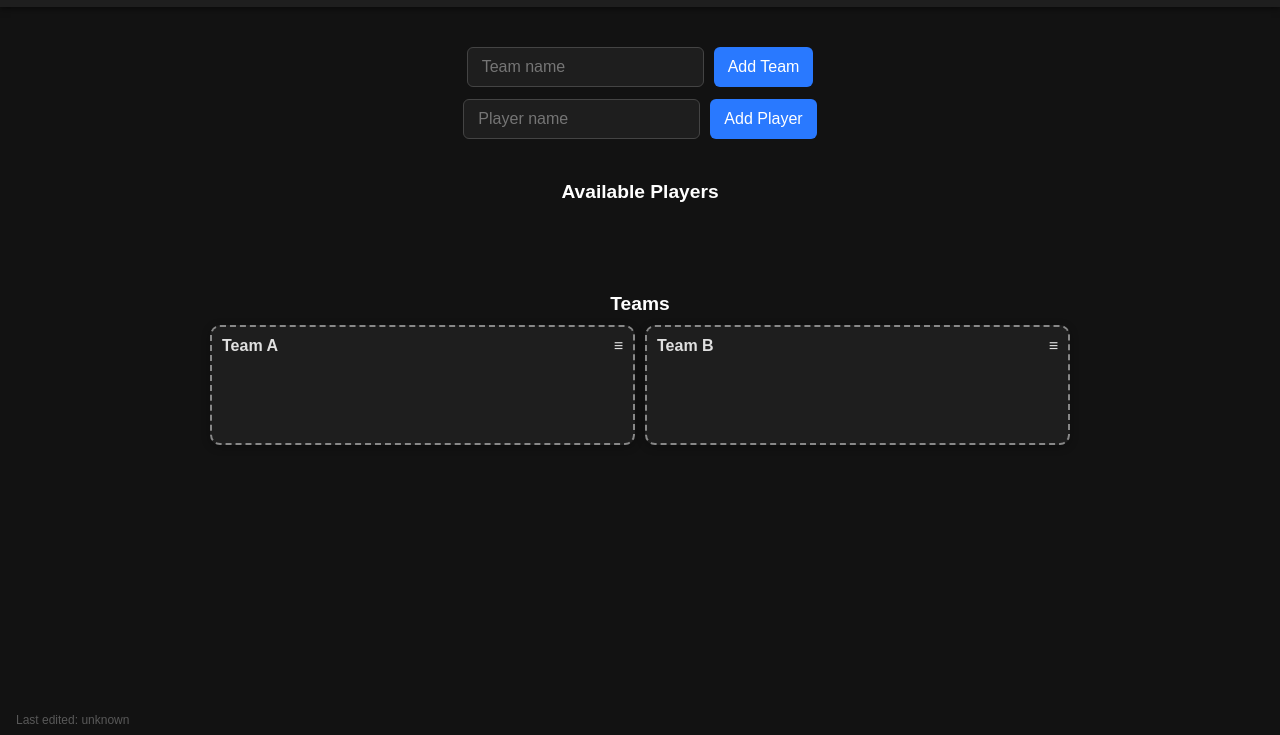
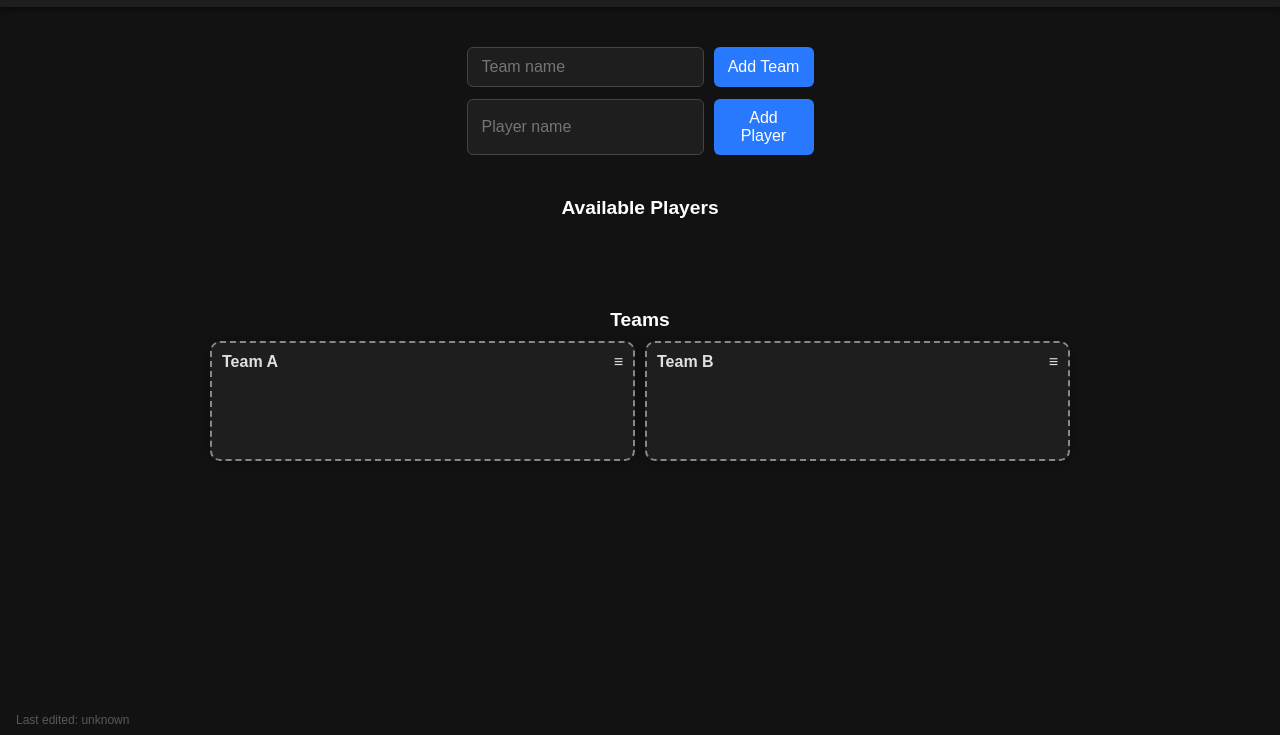
Before and after one commit to ThisAccountHasCode/TeamMaker, a plain HTML site: page index.html in a window 1280 px wide. Shown: the part 65-800 px from the top of the page. Drawn offline with Linux system fonts and the light colour scheme; no server answers.

Commit message:
Update style.css
Some dingo made the previous alignment all off. Dingo fired, alignment centered - Carry on!

```diff
--- a/style.css
+++ b/style.css
@@ -82,36 +82,48 @@ h1 {
   color: #ffffff;
 }
 
-input, button {
-  padding: 10px 14px;
-  font-size: 16px;
-  border: none;
-  border-radius: 6px;
-}
-
-input {
-  background-color: #1e1e1e;
-  color: #fff;
-  border: 1px solid #444;
-}
-
-button {
-  background-color: #2979ff;
-  color: white;
-  cursor: pointer;
-  transition: background 0.3s ease;
-}
-
-button:hover {
-  background-color: #5393ff;
-}
-
+/* Updated input and button styling for matching widths */
 .input-section {
   margin-bottom: 12px;
   display: flex;
   justify-content: center;
-  flex-wrap: wrap;
+  flex-wrap: nowrap; /* no wrapping */
   gap: 10px;
+  max-width: 420px;  /* optional to constrain width */
+  margin-left: auto;
+  margin-right: auto;
+}
+
+.input-section input {
+  flex: 1;             /* fill available space */
+  min-width: 0;        /* prevent overflow */
+  max-width: 300px;    /* optional max width */
+  background-color: #1e1e1e;
+  color: #fff;
+  border: 1px solid #444;
+  padding: 10px 14px;
+  font-size: 16px;
+  border-radius: 6px;
+  border-style: solid;
+  border-width: 1px;
+  border-color: #444;
+}
+
+.input-section button {
+  width: 100px;        /* fixed button width */
+  flex-shrink: 0;      /* no shrinking */
+  background-color: #2979ff;
+  color: white;
+  cursor: pointer;
+  padding: 10px 14px;
+  font-size: 16px;
+  border-radius: 6px;
+  border: none;
+  transition: background 0.3s ease;
+}
+
+.input-section button:hover {
+  background-color: #5393ff;
 }
 
 .grid {
@@ -193,6 +205,20 @@ button:hover {
   .container {
     padding: 20px 10px;
   }
+
+  /* Adjust input-section for smaller screens */
+  .input-section {
+    flex-wrap: wrap;
+    max-width: 100%;
+  }
+
+  .input-section button {
+    width: 100%;
+  }
+
+  .input-section input {
+    max-width: 100%;
+  }
 }
 
 .team-players {
```
